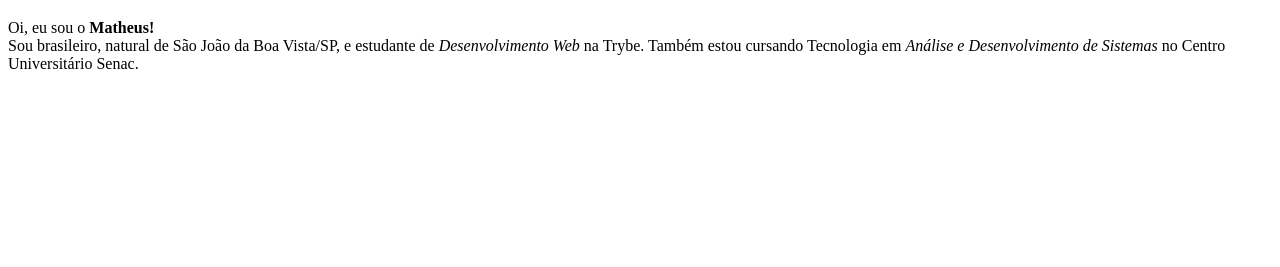
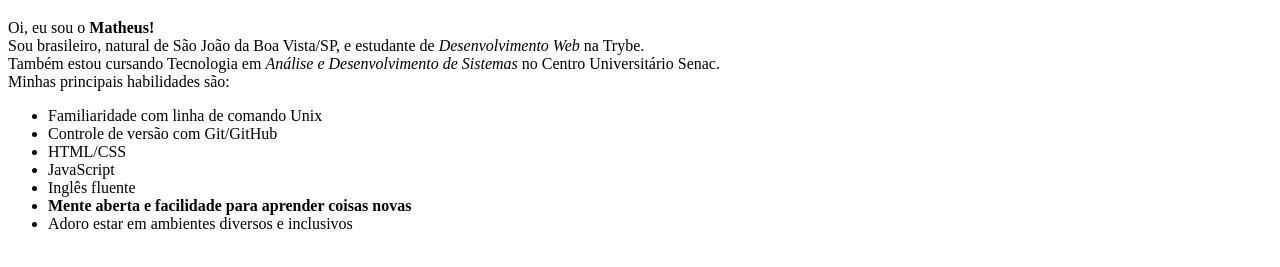
Before and after one commit to msgaspar/msgaspar.github.io, a plain HTML site: page index.html in a window 1280 px wide. Shown: the part 273-540 px from the top of the page. Drawn offline with Linux system fonts and the light colour scheme.

Commit message:
adiciona lista de habilidades

```diff
--- a/index.html
+++ b/index.html
@@ -7,6 +7,15 @@
 <body>
   <img src="fotoMatheus.jpg" alt="Matheus Gaspar" width="200px">
   <h1>Matheus de Souza Gaspar</h1>
-  <p>Oi, eu sou o <strong>Matheus!</strong><br>Sou brasileiro, natural de São João da Boa Vista/SP, e estudante de <em>Desenvolvimento Web</em> na Trybe. Também estou cursando Tecnologia em <em>Análise e Desenvolvimento de Sistemas</em> no Centro Universitário Senac.<br></p>
+  <p>Oi, eu sou o <strong>Matheus!</strong><br>Sou brasileiro, natural de São João da Boa Vista/SP, e estudante de <em>Desenvolvimento Web</em> na Trybe.<br>Também estou cursando Tecnologia em <em>Análise e Desenvolvimento de Sistemas</em> no Centro Universitário Senac.<br>Minhas principais habilidades são:</p>
+  <ul>
+    <li>Familiaridade com linha de comando Unix</li>
+    <li>Controle de versão com Git/GitHub</li>
+    <li>HTML/CSS</li>
+    <li>JavaScript</li>
+    <li>Inglês fluente</li>
+    <li><strong>Mente aberta e facilidade para aprender coisas novas</strong></li>
+    <li>Adoro estar em ambientes diversos e inclusivos</li>
+  </ul>
 </body>
 </html>
```
